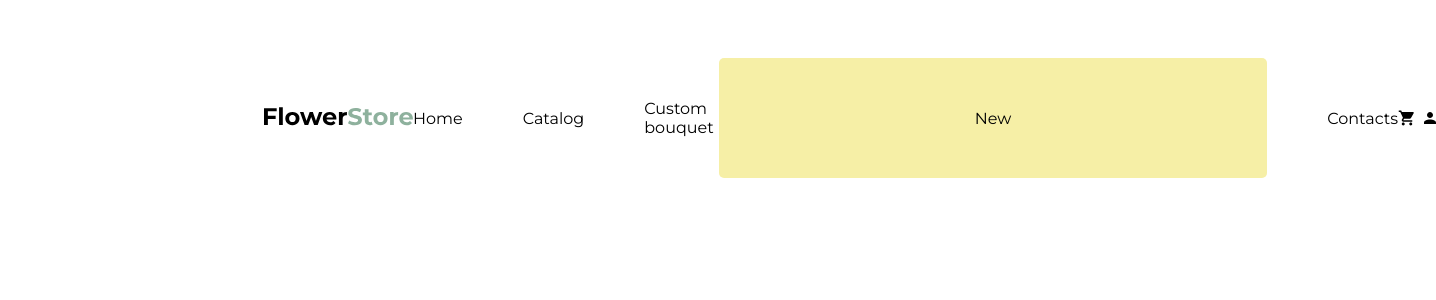
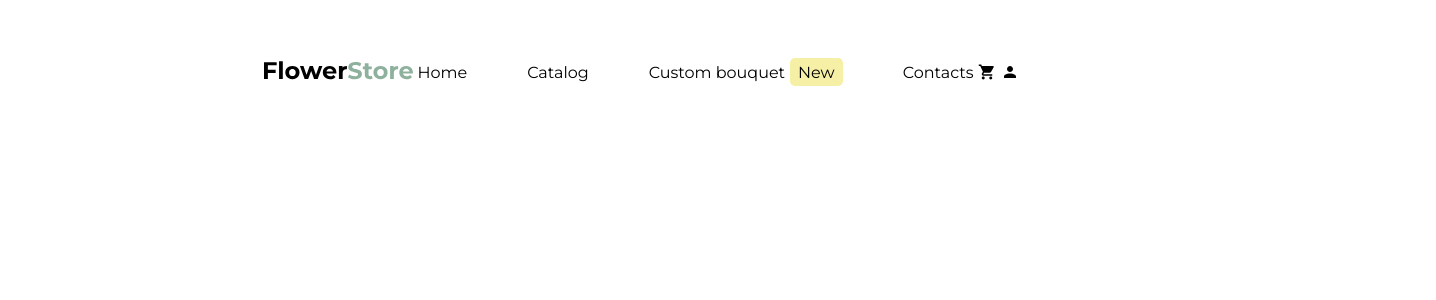
Before and after one commit to rtm-dj/CTPO-WEB, a Vue app in the folder FlowerStore/flowerstore/: page / in a window 1280 px wide. Shown: the top 300 px of the page, 1436 px wide, since content can reach past the window. Built offline with nearby package versions, Linux system fonts and the light colour scheme.

Commit message:
bugs fixed

```diff
--- a/FlowerStore/flowerstore/src/components/Tag.vue
+++ b/FlowerStore/flowerstore/src/components/Tag.vue
@@ -1,6 +1,8 @@
 <template>
-    <div class="main" :style="{backgroundColor: color}">
-      <p>{{ text }}</p>
+    <div>
+        <div class="main" :style="{backgroundColor: color}">
+            <p>{{ text }}</p>
+        </div>
     </div>
 </template>
 
@@ -25,5 +27,6 @@ export default {
 .tag p{
     margin: 0;
     font-size: 0.8rem;
+    color: black;
 }
 </style>
```
